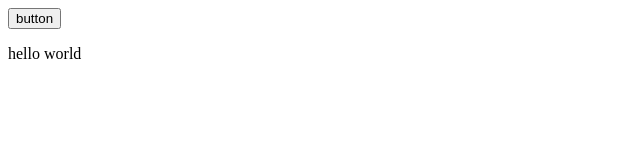
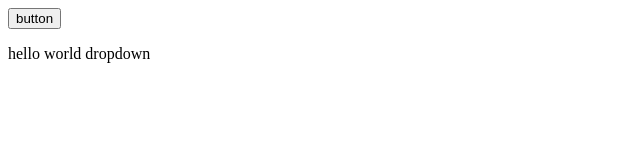
Before and after one commit to rabin677/localrepos, a plain HTML site: page index.html in a window 1280 px wide. Shown: the full height of the page, 0-640 px from the left. Drawn offline with Linux system fonts and the light colour scheme.

Commit message:
dropdown

```diff
--- a/index.html
+++ b/index.html
@@ -1,4 +1,4 @@
 <div>
   <button>button</button>
 </div>
-<p>hello world</p>
+<p>hello world dropdown</p>
```
